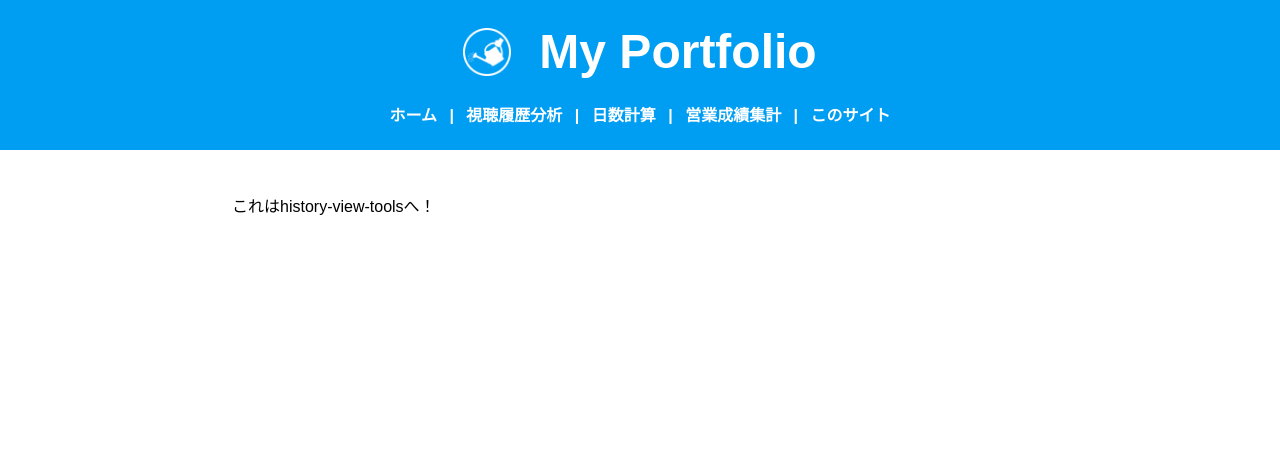
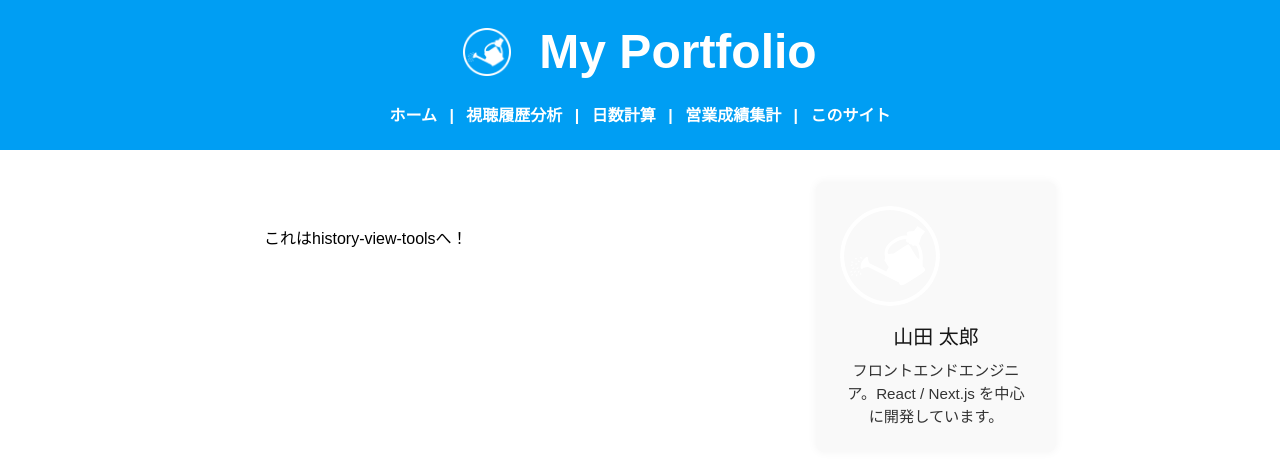
Before and after one commit to jyoloyG4465/portfolio, a Next.js app: page /history-view-tools in a window 1280 px wide. Shown: the top 462 px of the page. Built offline with nearby package versions, Linux system fonts and the light colour scheme.

Commit message:
update layout

```diff
--- /dev/null
+++ b/src/app/component/Header/Header.module.scss
@@ -0,0 +1,49 @@
+.header {
+  padding: 16px;
+  background-color: #009ef3;
+  color: #ffffff;
+  text-align: center;
+  height: 150px;
+}
+
+.title {
+  display: flex;
+  align-items: center;
+  justify-content: center;
+  font-size: 48px;
+  font-weight: bold;
+
+  span {
+    margin-left: 20px;
+  }
+}
+
+.link {
+  display: flex; /* これが必要！ */
+  align-items: center;
+  text-decoration: none;
+  color: inherit;
+
+  img {
+    width: 48px;
+    height: 48px;
+    margin-right: 8px;
+  }
+}
+
+.logo {
+  width: 48px;
+  height: 48px;
+}
+
+.nav {
+  margin-top: 16px;
+  font-size: 16px;
+  font-weight: bold;
+}
+
+.nav a {
+  margin: 0 8px;
+  text-decoration: none;
+  color: inherit;
+}
--- /dev/null
+++ b/src/app/component/Header/Header.tsx
@@ -0,0 +1,22 @@
+import Link from "next/link";
+import styles from "./Header.module.scss"; // SCSS モジュールを読み込む
+
+export default function Header() {
+  return (
+    <div className={styles.header}>
+      <div className={styles.title}>
+        <Link href="/home" className={styles.link}>
+          <img src="/logo-white-circle.png" className={styles.logo} />
+          <span>My Portfolio</span>
+        </Link>
+      </div>
+      <nav className={styles.nav}>
+        <Link href="/home">ホーム</Link> |{" "}
+        <Link href="/history-view-tools">視聴履歴分析</Link> |{" "}
+        <Link href="/date-calculation">日数計算</Link> |{" "}
+        <Link href="/sales-report">営業成績集計</Link> |{" "}
+        <Link href="/portfolio">このサイト</Link>
+      </nav>
+    </div>
+  );
+}
--- /dev/null
+++ b/src/app/component/Sidebar/Sidebar.module.scss
@@ -0,0 +1,28 @@
+.sidebar {
+  position: sticky;
+  top: 32px;
+  background-color: #f9f9f9;
+  padding: 1.5rem;
+  border-radius: 8px;
+  box-shadow: 0 0 10px rgba(0, 0, 0, 0.05);
+  height: fit-content;
+  text-align: center;
+}
+
+.image {
+  width: 100px;
+  height: 100px;
+  border-radius: 50%;
+  object-fit: cover;
+  margin-bottom: 16px;
+}
+
+.name {
+  font-size: 1.25rem;
+  margin-bottom: 8px;
+}
+
+.bio {
+  font-size: 0.95rem;
+  color: #333;
+}
--- /dev/null
+++ b/src/app/component/Sidebar/Sidebar.tsx
@@ -0,0 +1,17 @@
+import styles from "./Sidebar.module.scss";
+
+export default function Sidebar() {
+  return (
+    <aside className={styles.sidebar}>
+      <img
+        src="/logo-white-circle.png"
+        alt="プロフィール画像"
+        className={styles.image}
+      />
+      <h2 className={styles.name}>山田 太郎</h2>
+      <p className={styles.bio}>
+        フロントエンドエンジニア。React / Next.js を中心に開発しています。
+      </p>
+    </aside>
+  );
+}
--- a/src/app/header/header.module.scss
+++ /dev/null
@@ -1,49 +0,0 @@
-.header {
-  padding: 1rem;
-  background-color: #009ef3;
-  color: #ffffff;
-  text-align: center;
-  height: 150px;
-}
-
-.title {
-  display: flex;
-  align-items: center;
-  justify-content: center;
-  font-size: 48px;
-  font-weight: bold;
-
-  span {
-    margin-left: 20px;
-  }
-}
-
-.link {
-  display: flex; /* これが必要！ */
-  align-items: center;
-  text-decoration: none;
-  color: inherit;
-
-  img {
-    width: 48px;
-    height: 48px;
-    margin-right: 0.5rem;
-  }
-}
-
-.logo {
-  width: 48px;
-  height: 48px;
-}
-
-.nav {
-  margin-top: 16px;
-  font-size: 16px;
-  font-weight: bold;
-}
-
-.nav a {
-  margin: 0 8px;
-  text-decoration: none;
-  color: inherit;
-}
--- a/src/app/header/header.tsx
+++ /dev/null
@@ -1,22 +0,0 @@
-import Link from "next/link";
-import styles from "./header.module.scss"; // SCSS モジュールを読み込む
-
-export default function Header() {
-  return (
-    <div className={styles.header}>
-      <div className={styles.title}>
-        <Link href="/home" className={styles.link}>
-          <img src="/logo-white-circle.png" className={styles.logo} />
-          <span>My Portfolio</span>
-        </Link>
-      </div>
-      <nav className={styles.nav}>
-        <Link href="/home">ホーム</Link> |{" "}
-        <Link href="/history-view-tools">視聴履歴分析</Link> |{" "}
-        <Link href="/date-calculation">日数計算</Link> |{" "}
-        <Link href="/sales-report">営業成績集計</Link> |{" "}
-        <Link href="/portfolio">このサイト</Link>
-      </nav>
-    </div>
-  );
-}
--- a/src/app/layout.module.scss
+++ b/src/app/layout.module.scss
@@ -1,8 +1,20 @@
 .main {
-  max-width: 70%;
   margin: 0 auto;
   min-height: 100vh;
   background-color: #fff;
   color: #000;
   border-radius: 12px;
+  flex: 7;
 }
+
+.layout {
+  display: flex;
+  gap: 32px;
+  max-width: 70%;
+  margin: 0 auto;
+  padding: 32px;
+}
+
+.sidebar {
+  flex: 3;
+}
--- a/src/app/layout.tsx
+++ b/src/app/layout.tsx
@@ -1,7 +1,8 @@
 import type { Metadata } from "next";
 import "./globals.scss";
-import Header from "./header/header";
+import Header from "./component/Header/Header";
 import styles from "./layout.module.scss"; // ← SCSS モジュールを読み込む
+import Sidebar from "./component/Sidebar/Sidebar";
 
 export const metadata: Metadata = {
   title: "My Portfolio",
@@ -14,10 +15,15 @@ export default function RootLayout({
   children: React.ReactNode;
 }) {
   return (
-    <html lang="en">
+    <html lang="ja">
       <body>
         <Header />
-        <main className={styles.main}>{children}</main>
+        <div className={styles.layout}>
+          <main className={styles.main}>{children}</main>
+          <div className={styles.sidebar}>
+            <Sidebar />
+          </div>
+        </div>
       </body>
     </html>
   );
--- a/src/app/sales-report/page.tsx
+++ b/src/app/sales-report/page.tsx
@@ -1,5 +1,3 @@
-"use client";
-
 export default function SalesReportPage() {
   return <div className="content">ようこそ、営業成績集計へ！</div>;
 }
```
Also changed, not shown: 2 other files (tests, documents, lock files or other folders).
